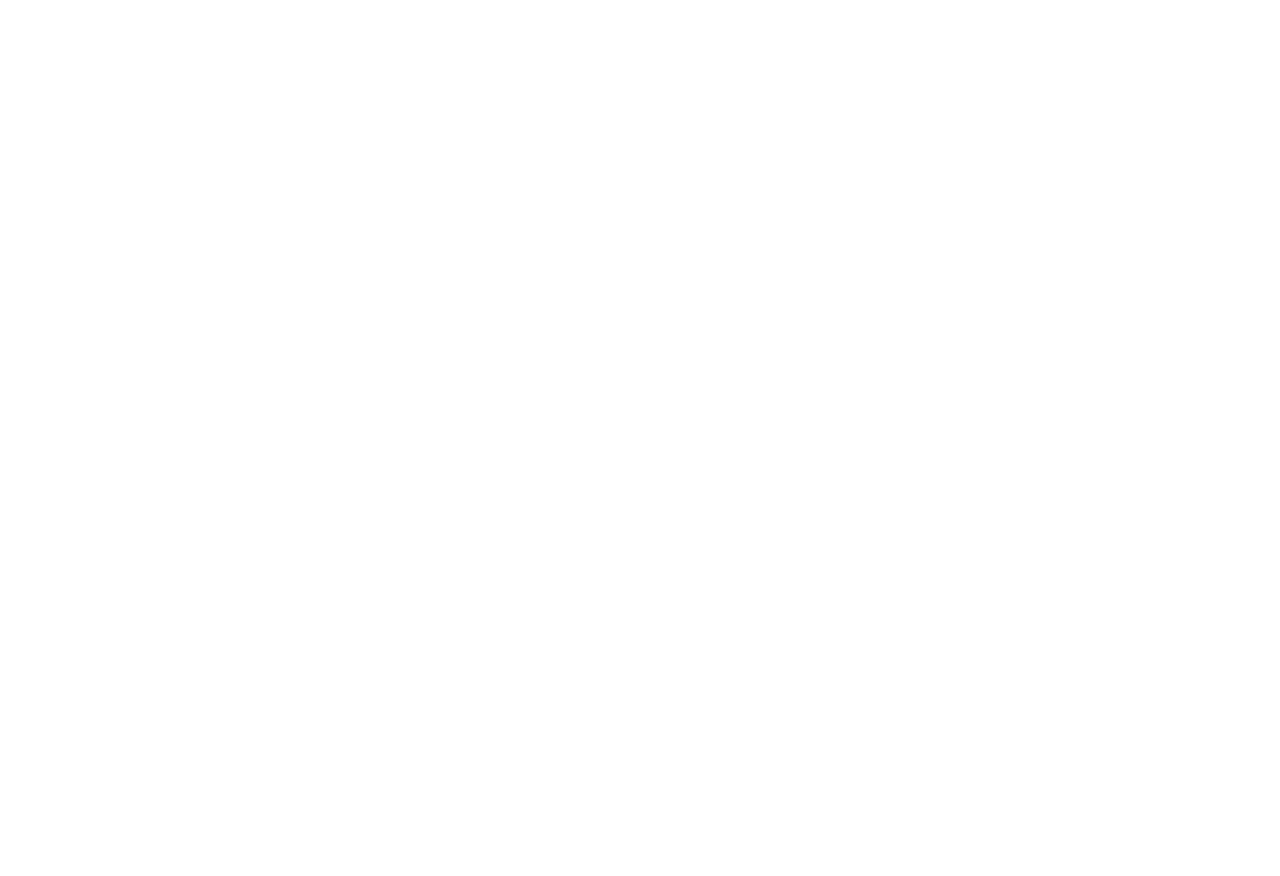
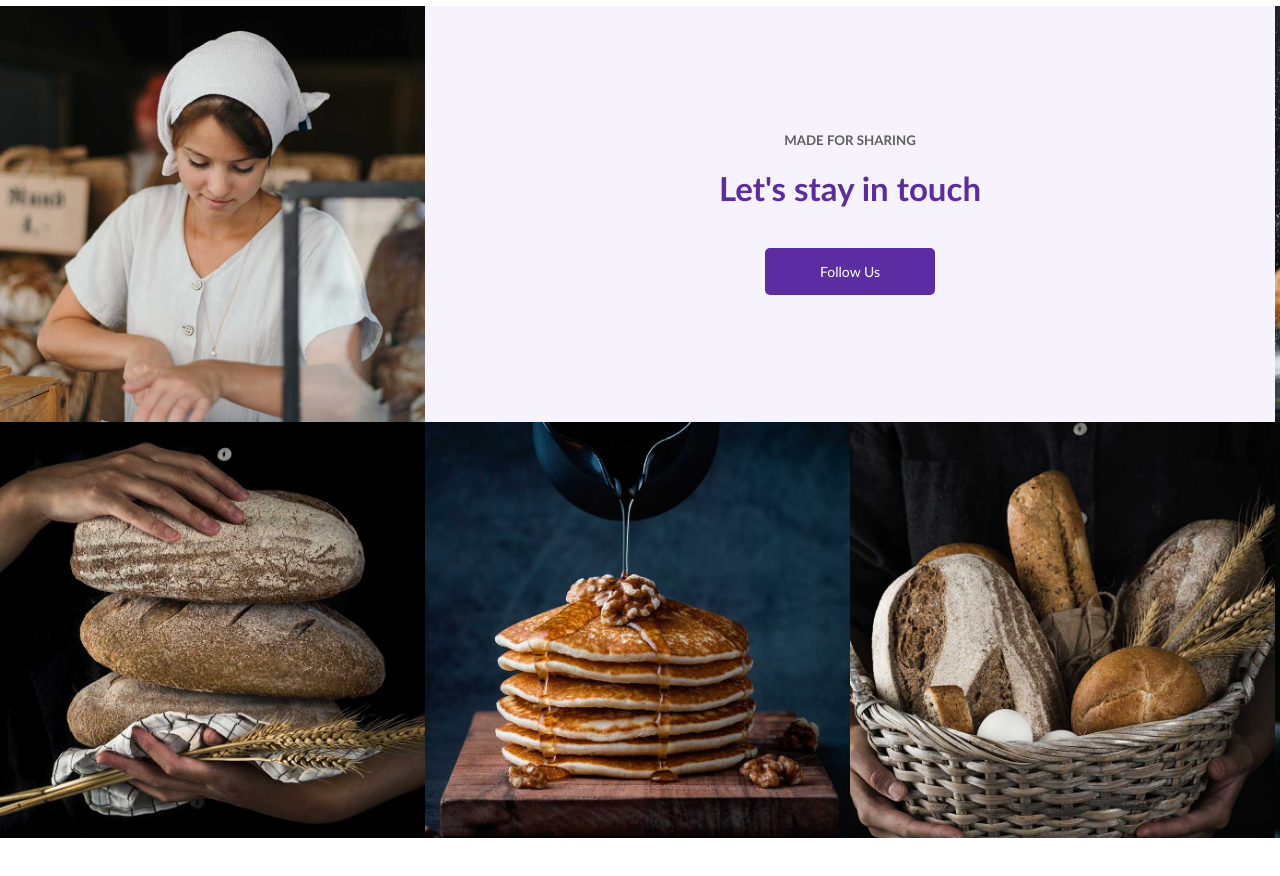
Before and after one commit to andreafontaneto/proj-html-vuejs, a Vue app: page / in a window 1280 px wide. Shown: the part 7400-8276 px from the top of the page. Before the commit the page ends 7406 px from the top, so only its background shows below. Built offline with nearby package versions, Linux system fonts and the light colour scheme.

Commit message:
Main - social

```diff
--- a/src/assets/style/generals.scss
+++ b/src/assets/style/generals.scss
@@ -18,6 +18,7 @@
 img{
   width: 100%;
   max-width: 100%;
+  height: 100%;
 }
 
 a{
--- a/src/components/Main.vue
+++ b/src/components/Main.vue
@@ -7,6 +7,7 @@
     <Carousel />
     <BakeryProcess />
     <Locations />
+    <Social />
 
   </main>
 
@@ -19,6 +20,7 @@
 import Carousel from './Carousel.vue';
 import BakeryProcess from './BakeryProcess.vue';
 import Locations from './Locations.vue';
+import Social from './Social.vue';
 
 export default {
   name: 'Main',
@@ -27,7 +29,8 @@
     CorporateWeddings,
     Carousel,
     BakeryProcess,
-    Locations
+    Locations,
+    Social
   }
 }
 </script>
--- /dev/null
+++ b/src/components/Social.vue
@@ -0,0 +1,66 @@
+<template>
+  <section class="social">
+    <div class="social-image">
+      <img src="../assets/img/social-1.jpg" alt="">
+    </div>
+    <div class="social-text">
+      <h5 class="title-section">MADE FOR SHARING</h5>
+      <h2 class="title-2">Let's stay in touch</h2>
+      <div class="btn btn-violet">
+        <i class="fab fa-instagram"></i>
+        <span>Follow Us</span>
+      </div>
+    </div>
+    <div class="social-image">
+      <img src="../assets/img/social-2.jpg" alt="">
+    </div>
+    <div class="social-image">
+      <img src="../assets/img/social-3.jpg" alt="">
+    </div>
+    <div class="social-image">
+      <img src="../assets/img/social-5.jpg" alt="">
+    </div>
+    <div class="social-image">
+      <img src="../assets/img/social-4.jpg" alt="">
+    </div>
+    <div class="social-image">
+      <img src="../assets/img/social-6.jpg" alt="">
+    </div>
+  </section>
+</template>
+
+<script>
+export default {
+  name: 'Social'
+}
+</script>
+
+<style lang="scss" scoped>
+
+@import '../assets/style/vars.scss';
+@import '../assets/style/generals.scss';
+
+.social{
+  display: flex;
+  flex-wrap: wrap;
+  margin-bottom: 150px;
+
+  .social-image{
+    width: 25%;
+  }
+
+  .social-text{
+    width: 50%;
+    background-color: lighten($light-violet-color, 18%);
+    display: flex;
+    flex-direction: column;
+    justify-content: center;
+    align-items: center;
+
+    .title-2{
+      margin-bottom: 40px;
+    }
+  }
+}
+
+</style>
```
